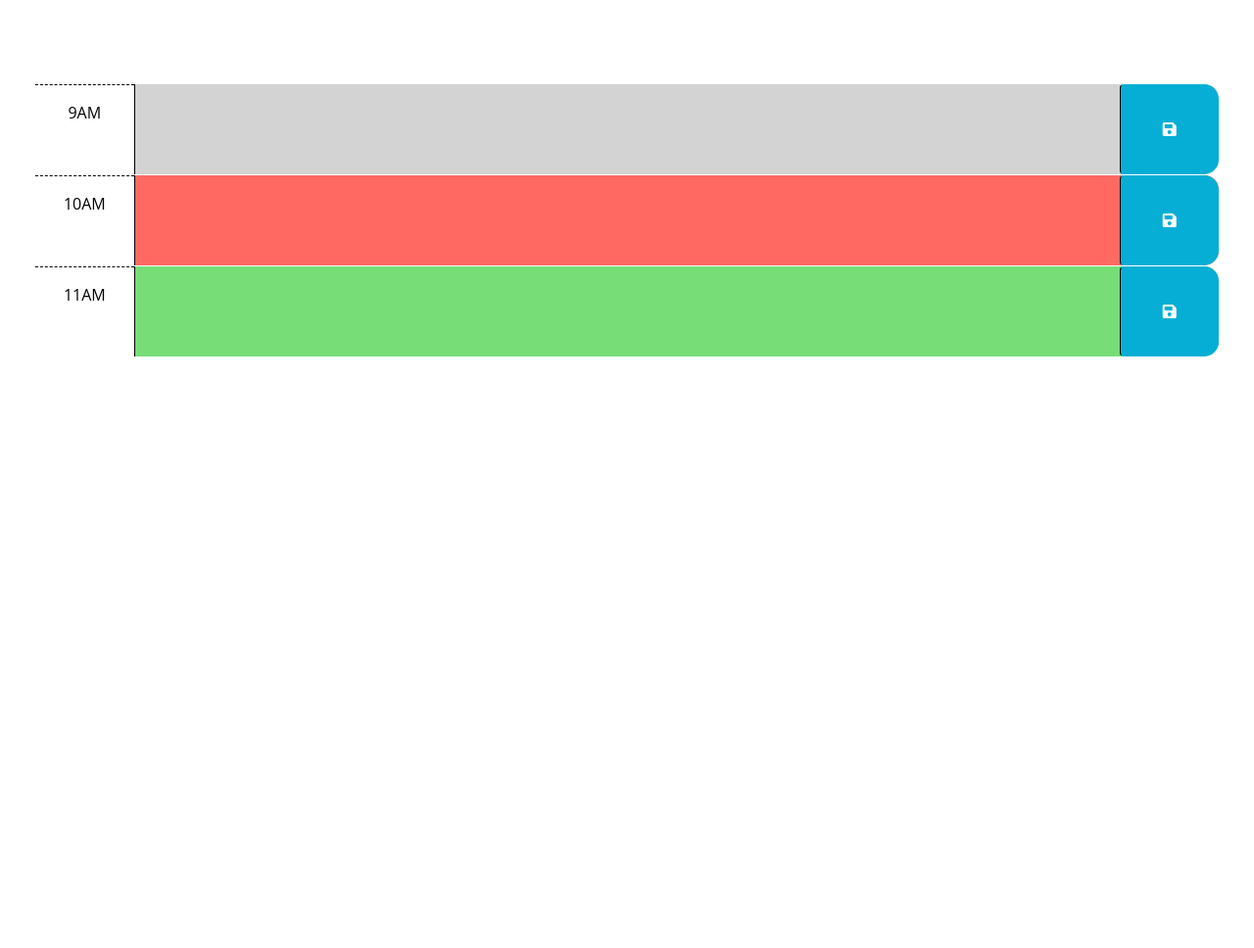
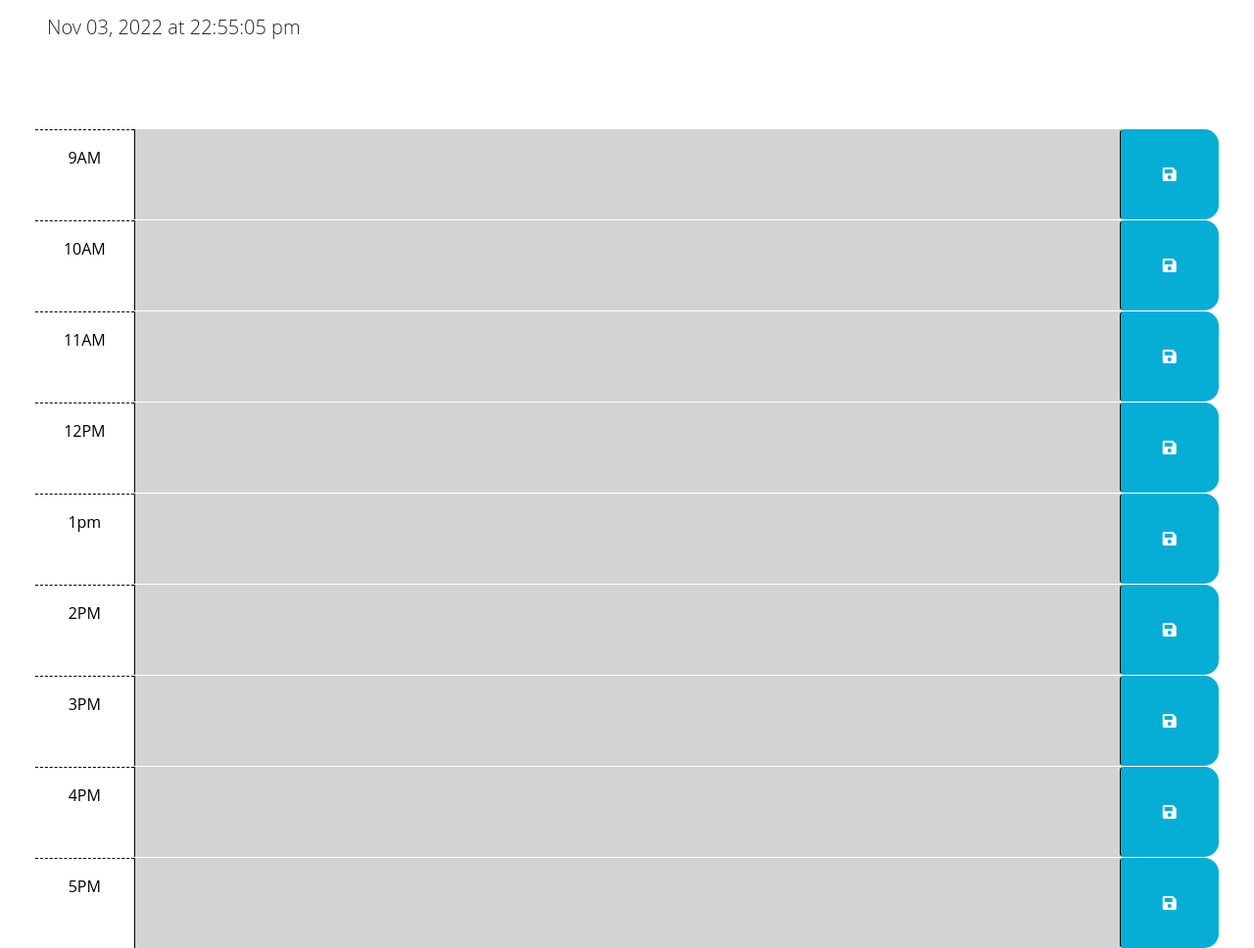
Before and after one commit to afredknot/its-a-calender-eh, a plain HTML site: page Develop/index.html in a window 1280 px wide. Shown: the part 166-1134 px from the top of the page at 98% size. Before the commit the page ends 800 px from the top, so only its background shows below. Drawn offline with nearby package versions, Linux system fonts and the light colour scheme.

Commit message:
adding style, and updating the js

```diff
--- a/Develop/index.html
+++ b/Develop/index.html
@@ -25,24 +25,16 @@
   </head>
 
   <body>
-    <header class="p-5 mb-4">
+    <header class="p-5 mb-4 text-align-center">
       <h1 class="display-3">Work Day Scheduler</h1>
       <p class="lead">A simple calendar app for scheduling your work day</p>
       <p id="currentDay" class="lead"></p>
     </header>
     <div class="container-fluid px-5">
-      <!-- Use class for "past", "present", and "future" to apply styles to the
-        time-block divs accordingly. The javascript will need to do this by
-        adding/removing these classes on each div by comparing the hour in the
-        id to the current hour. The html provided below is meant to be an example
-        demonstrating how the css provided can be leveraged to create the
-        desired layout and colors. The html below should be removed or updated
-        in the finished product. Remember to delete this comment once the
-        code is implemented.
-        -->
+
 
       <!-- Example of a past time block. The "past" class adds a gray background color. -->
-      <div id="hour-9" class="row time-block past">
+      <div id="09" class="row time-block">
         <div class="col-2 col-md-1 hour text-center py-3">9AM</div>
         <textarea class="col-8 col-md-10 description" rows="3"> </textarea>
         <button class="btn saveBtn col-2 col-md-1" aria-label="save">
@@ -51,7 +43,7 @@
       </div>
 
       <!-- Example of a present time block. The "present" class adds a red background color. -->
-      <div id="hour-10" class="row time-block present">
+      <div id="10" class="row time-block">
         <div class="col-2 col-md-1 hour text-center py-3">10AM</div>
         <textarea class="col-8 col-md-10 description" rows="3"> </textarea>
         <button class="btn saveBtn col-2 col-md-1" aria-label="save">
@@ -60,20 +52,72 @@
       </div>
 
       <!-- Example of a future time block. The "future" class adds a green background color. -->
-      <div id="hour-11" class="row time-block future">
+      <div id="11" class="row time-block">
         <div class="col-2 col-md-1 hour text-center py-3">11AM</div>
         <textarea class="col-8 col-md-10 description" rows="3"> </textarea>
         <button class="btn saveBtn col-2 col-md-1" aria-label="save">
           <i class="fas fa-save" aria-hidden="true"></i>
         </button>
       </div>
-    </div>
+
+
+      <div id="12" class="row time-block">
+        <div class="col-2 col-md-1 hour text-center py-3">12PM</div>
+        <textarea class="col-8 col-md-10 description" rows="3"> </textarea>
+        <button class="btn saveBtn col-2 col-md-1" aria-label="save">
+          <i class="fas fa-save" aria-hidden="true"></i>
+        </button>
+      </div>
+
+
+      <div id="13" class="row time-block">
+        <div class="col-2 col-md-1 hour text-center py-3">1pm</div>
+        <textarea class="col-8 col-md-10 description" rows="3"> </textarea>
+        <button class="btn saveBtn col-2 col-md-1" aria-label="save">
+          <i class="fas fa-save" aria-hidden="true"></i>
+        </button>
+      </div>
+
+      <div id="14" class="row time-block">
+        <div class="col-2 col-md-1 hour text-center py-3">2PM</div>
+        <textarea class="col-8 col-md-10 description" rows="3"> </textarea>
+        <button class="btn saveBtn col-2 col-md-1" aria-label="save">
+          <i class="fas fa-save" aria-hidden="true"></i>
+        </button>
+      </div>
+
+      <div id="15" class="row time-block">
+        <div class="col-2 col-md-1 hour text-center py-3">3PM</div>
+        <textarea class="col-8 col-md-10 description" rows="3"> </textarea>
+        <button class="btn saveBtn col-2 col-md-1" aria-label="save">
+          <i class="fas fa-save" aria-hidden="true"></i>
+        </button>
+      </div>
+
+      <div id="16" class="row time-block">
+        <div class="col-2 col-md-1 hour text-center py-3">4PM</div>
+        <textarea class="col-8 col-md-10 description" rows="3"> </textarea>
+        <button class="btn saveBtn col-2 col-md-1" aria-label="save">
+          <i class="fas fa-save" aria-hidden="true"></i>
+        </button>
+      </div>
+
+      <div id="17" class="row time-block">
+        <div class="col-2 col-md-1 hour text-center py-3">5PM</div>
+        <textarea class="col-8 col-md-10 description" rows="3"> </textarea>
+        <button class="btn saveBtn col-2 col-md-1" aria-label="save">
+          <i class="fas fa-save" aria-hidden="true"></i>
+        </button>
+      </div>
+
+
+
 
     <script src="https://cdnjs.cloudflare.com/ajax/libs/jquery/3.2.1/jquery.min.js"></script>
     <script src="https://cdn.jsdelivr.net/npm/dayjs@1.11.3/dayjs.min.js"
     integrity="sha256-iu/zLUB+QgISXBLCW/mcDi/rnf4m4uEDO0wauy76x7U="
     crossorigin="anonymous"></script>
 
-    <script src="script.js"></script>
+    <script src="./script.js"></script>
   </body>
 </html>
--- a/Develop/script.js
+++ b/Develop/script.js
@@ -1,11 +1,76 @@
 // Wrap all code that interacts with the DOM in a call to jQuery to ensure that
 // the code isn't run until the browser has finished rendering all the elements
 // in the html.
+var timeDisplayEl = $('#currentDay');
+var hourCard = document.querySelectorAll(".row");
+var  rightNow = dayjs().format('HH');
+var save = document.querySelectorAll('.saveBtn');
+console.log(save)
+console.log(hourCard)
 $(function () {
+
+
+ function displayTime() {
+  var rightNow = dayjs().format('MMM DD, YYYY [at] HH:mm:ss a');
+  timeDisplayEl.text(rightNow);
+ }
+
+  displayTime();
+  setInterval(displayTime, 1000);
+  console.log(displayTime);
+
+
   // TODO: Add a listener for click events on the save button. This code should
   // use the id in the containing time-block as a key to save the user input in
-  // local storage. HINT: What does `this` reference in the click listener
-  // function? How can DOM traversal be used to get the "hour-x" id of the
+  // local storage. HINT: What does `this` reference in the click listenerfunction  function
+
+  function saveAppointment(event) {
+      localStorage.setItem('log', JSON.stringify());
+    }
+  function readAppointment() {
+    var appointment = localStorage.getItem('log');
+    if (appointment) {
+      appointment = JSON.parse(appointment);
+    } else {
+      appointment = [];
+  }
+    return appointment;
+ };
+
+ function printAppointmentData(){
+    projectDisplayEl.empty();
+    var appointment = readAppointment();
+
+    for (var i = 0; i < appointment.length; i += 1) {
+      var appointment = appointment[i];
+      var appointmentDate = dayjs(appointment.date);
+      // get date/time for start of today
+      var today = dayjs().startOf('day');
+    }
+  };
+
+  for (var i = 0; i < hourCard.length; i++){
+  if (hourCard[i].id === rightNow){
+  hourCard[i].classList.add('present')
+  } if (hourCard[i].id < rightNow){
+  hourCard[i].classList.add('past');
+   } else{
+       hourCard[i].classList.add('future');
+    };
+  }
+  document.querySelectorAll('.saveBtn').forEach(item =>{
+    item.addEventListener('click', saveAppointment);
+  })
+
+
+
+
+
+  // printAppointmentData()
+
+});
+console.log(hourCard[0].id)
+// function? How can DOM traversal be used to get the "hour-x" id of the
   // time-block containing the button that was clicked? How might the id be
   // useful when saving the description in local storage?
   //
@@ -13,11 +78,14 @@ $(function () {
   // block by comparing the id to the current hour. HINTS: How can the id
   // attribute of each time-block be used to conditionally add or remove the
   // past, present, and future classes? How can Day.js be used to get the
-  // current hour in 24-hour time?
+  // current hour in 24-hour time?relativeTime: {
+    // dayjs('2019-01-25').toString()
+    // future: "in %s",
+    // past: "%s ago",
+    // h: "an hour",
   //
   // TODO: Add code to get any user input that was saved in localStorage and set
   // the values of the corresponding textarea elements. HINT: How can the id
   // attribute of each time-block be used to do this?
   //
   // TODO: Add code to display the current date in the header of the page.
-});
--- a/Develop/style.css
+++ b/Develop/style.css
@@ -18,6 +18,7 @@ textarea {
 
 .time-block {
   border-radius: 15px;
+
 }
 
 .row {
```
